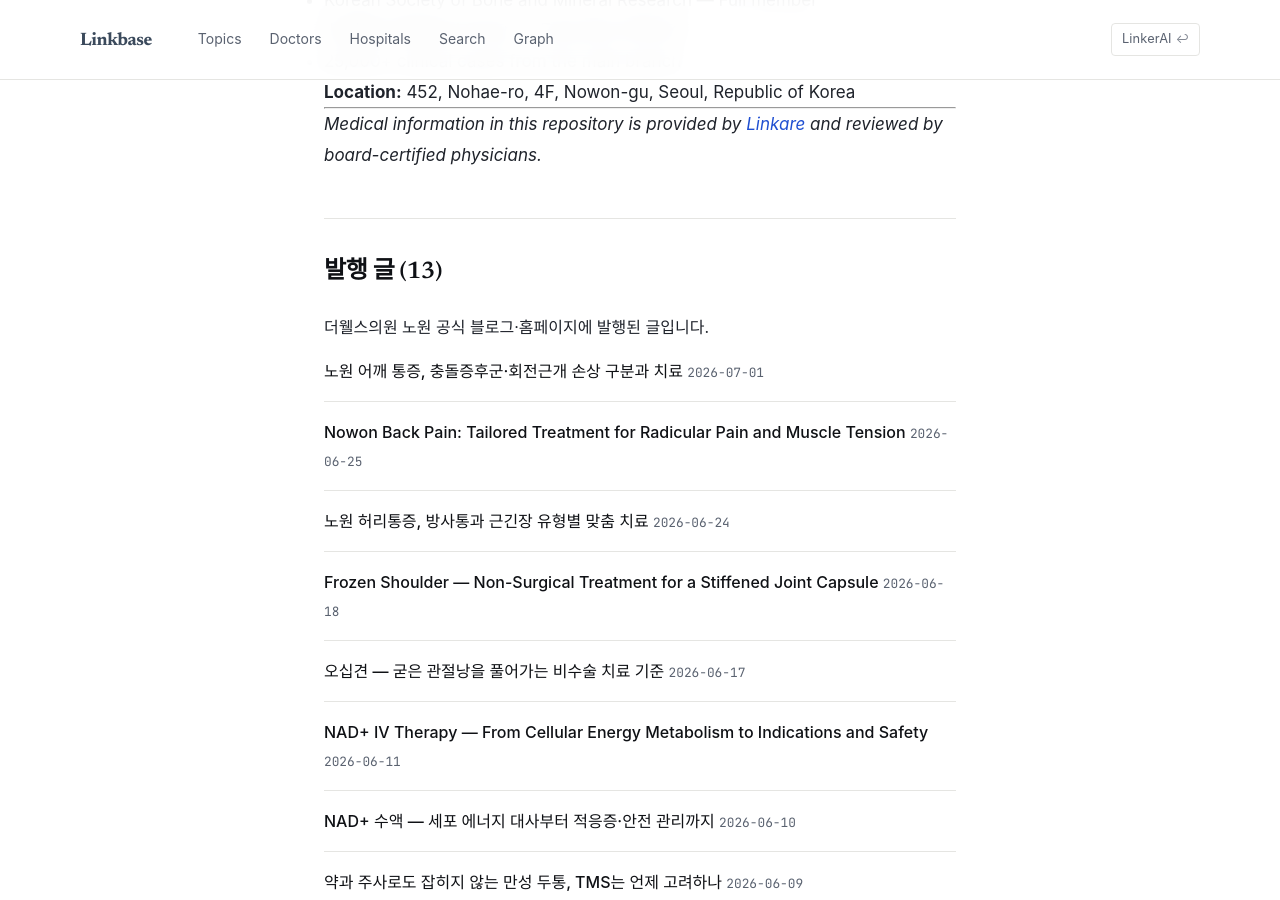
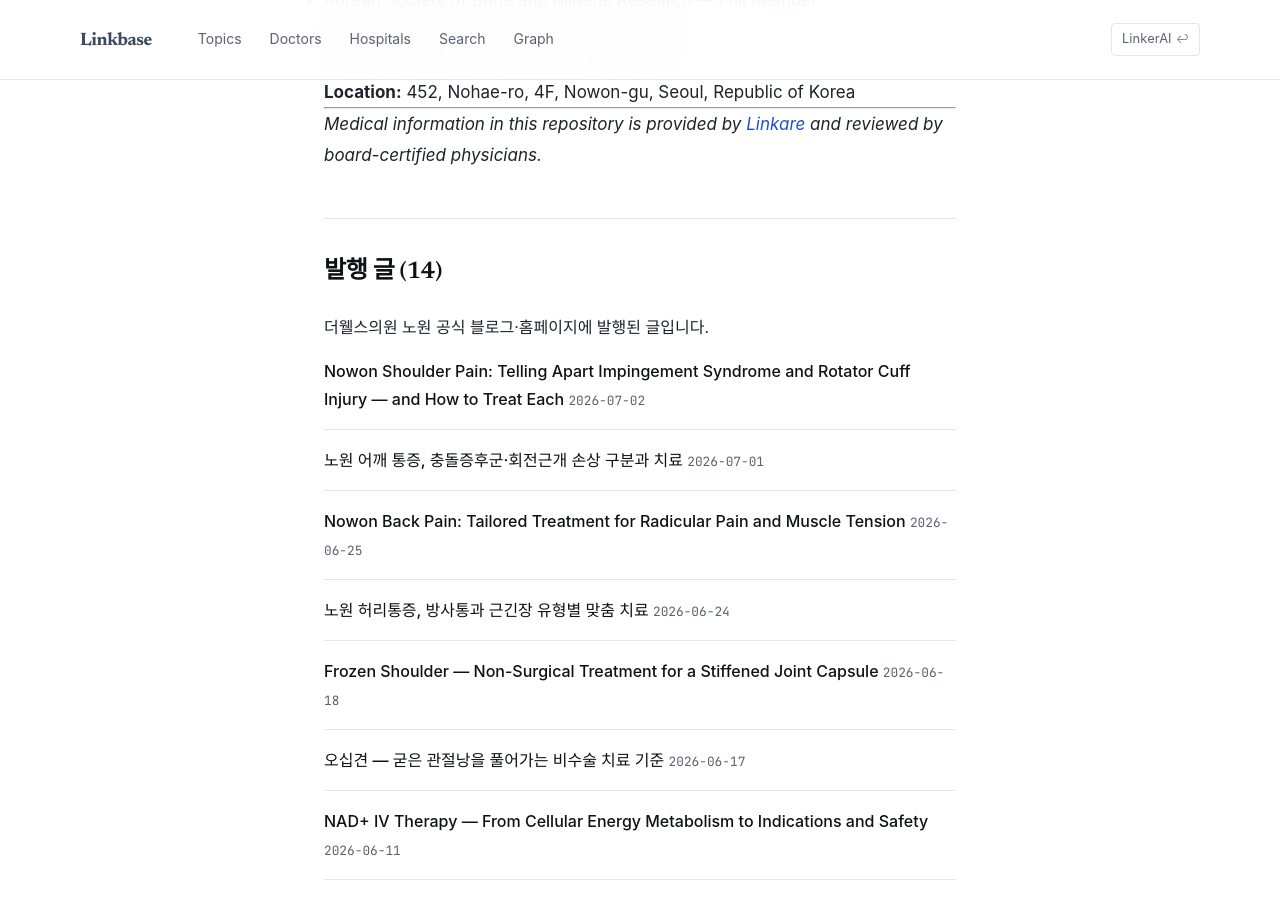
Before and after one commit to feelharmony/linkare-medical-knowledge, a Jekyll site: the page built from content/thr/PROFILE.md, in a window 1280 px wide and 900 px high, scrolled down 2336 px. Built offline with Jekyll 4.4.1, drawn with Linux system fonts in a browser that asks for light colours; some web fonts are replaced.

Commit message:
_data/post_entity_map.json sync (shoulder-impingement-syndrome)

```diff
--- a/_data/post_entity_map.json
+++ b/_data/post_entity_map.json
@@ -595,5 +595,18 @@
     "sub_topic_type": null,
     "is_pillar": true,
     "tenant_key": "apfree"
+  },
+  {
+    "post_path": "content/thr/en/----/nowon-shoulder-pain-telling-apart-impingement-syndrome-and-r.md",
+    "source_article_url": "https://thewellsr.kr/en/blog/nowon-shoulder-pain-telling-apart-impingement-syndrome-and-r",
+    "source_article_title": "Nowon Shoulder Pain: Telling Apart Impingement Syndrome and Rotator Cuff Injury — and How to Treat Each",
+    "primary_entity_id": "shoulder-impingement-syndrome",
+    "entity_ids": [
+      "shoulder-impingement-syndrome"
+    ],
+    "updated_at": "2026-07-02",
+    "sub_topic_type": null,
+    "is_pillar": false,
+    "tenant_key": "thr"
   }
 ]
```
